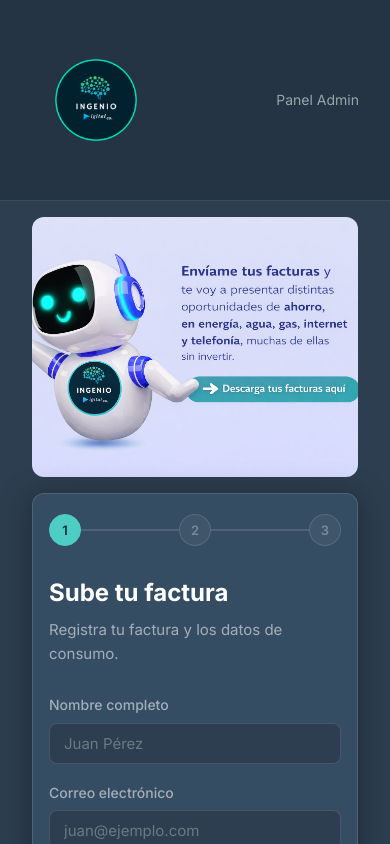
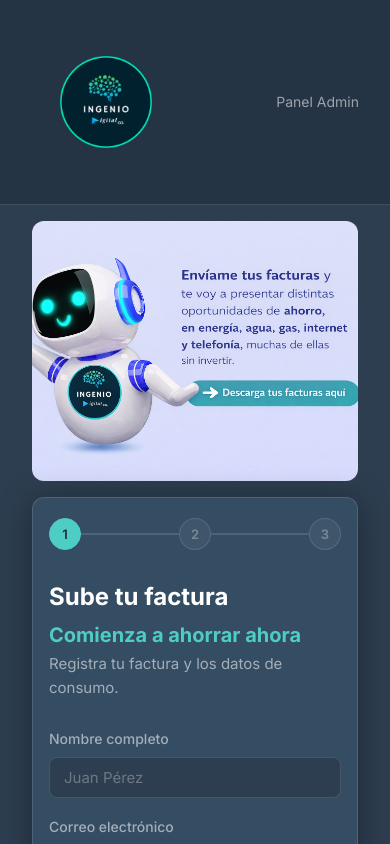
Before and after one commit to juanfelipe100/invoice-app, a React (Vite) app in the folder frontend/: page / in a window 390 px wide. Shown: the top 844 px of the page. Built offline with nearby package versions, Linux system fonts and the light colour scheme; a web font is replaced by a local one.

Commit message:
Revert robot layout changes - keep original design

```diff
--- a/frontend/src/app.css
+++ b/frontend/src/app.css
@@ -174,6 +174,14 @@ body {
 }
 
 .card-title { font-size: 24px; font-weight: 700; margin-bottom: 6px; color: var(--text); }
+.card-title-accent {
+  display: block;
+  margin-top: 8px;
+  color: var(--brand);
+  font-size: 20px;
+  font-weight: 700;
+  line-height: 1.1;
+}
 .card-subtitle { color: var(--text-muted); margin-bottom: 28px; }
 
 /* Step indicator */
@@ -538,16 +546,18 @@ body {
   /* Header */
   .header {
     height: auto;
-    padding: 20px 16px;
+    padding: 14px 16px;
   }
   .header-inner {
     grid-template-columns: 1fr auto;
+    align-items: center;
+    gap: 12px;
   }
   .header-tagline {
     display: none;
   }
   .logo-img {
-    height: 220px;
+    height: 200px;
   }
 
   /* Main */
@@ -601,10 +611,13 @@ body {
 @media (max-width: 480px) {
   /* Header - larger logo for small phones */
   .header {
-    padding: 20px 16px;
+    padding: 12px 16px;
+  }
+  .header-inner {
+    align-items: center;
   }
   .logo-img {
-    height: 160px;
+    height: 180px;
   }
 
   /* Form full width */
--- a/frontend/src/pages/CustomerPage.tsx
+++ b/frontend/src/pages/CustomerPage.tsx
@@ -129,7 +129,10 @@ export default function CustomerPage() {
           <span className="step-line" />
           <span className="step">3</span>
         </div>
-        <h1 className="card-title">Sube tu factura</h1>
+        <h1 className="card-title">
+          Sube tu factura
+          <span className="card-title-accent">Comienza a ahorrar ahora</span>
+        </h1>
         <p className="card-subtitle">Registra tu factura y los datos de consumo.</p>
 
         <form onSubmit={handleTermsSubmit} className="form">
```
